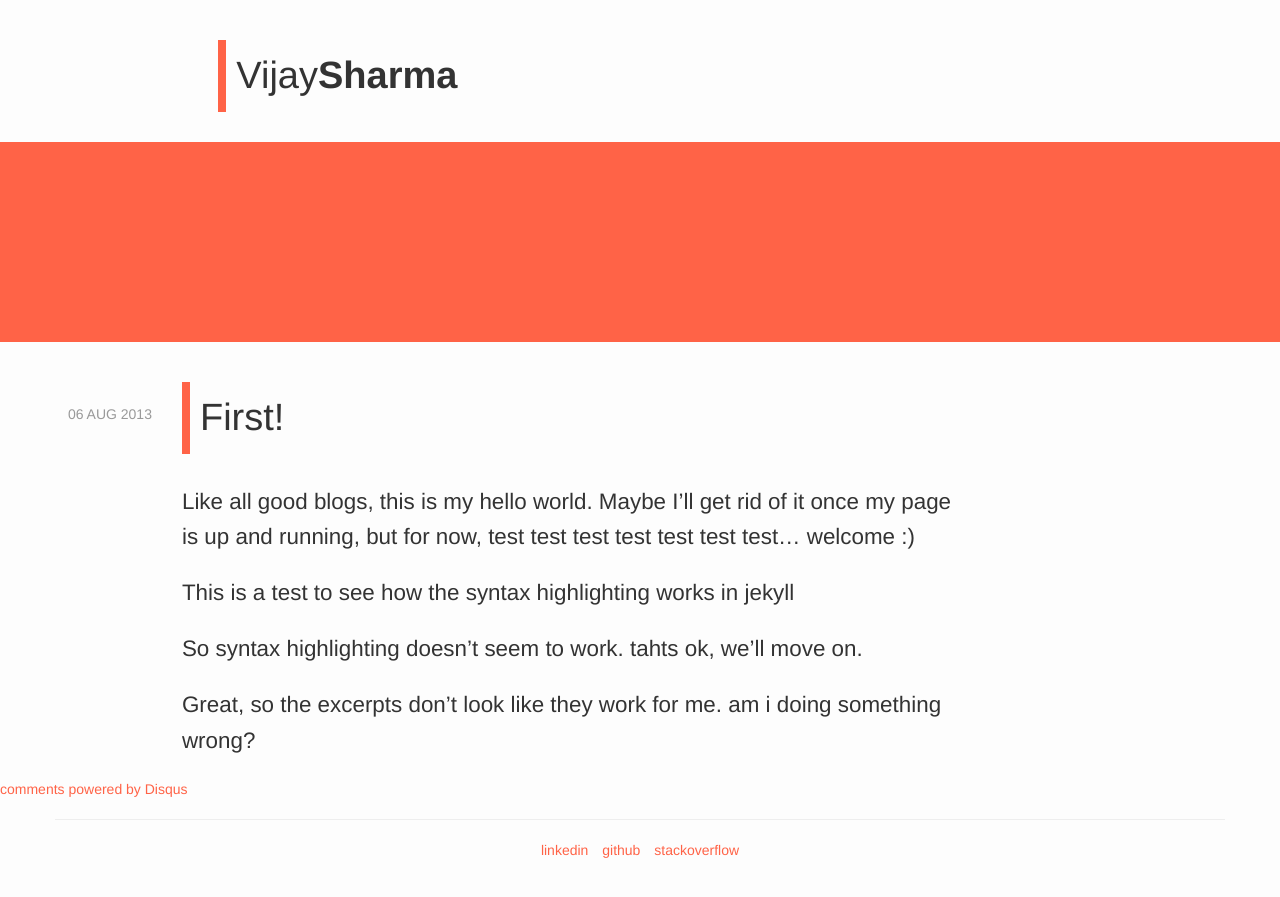
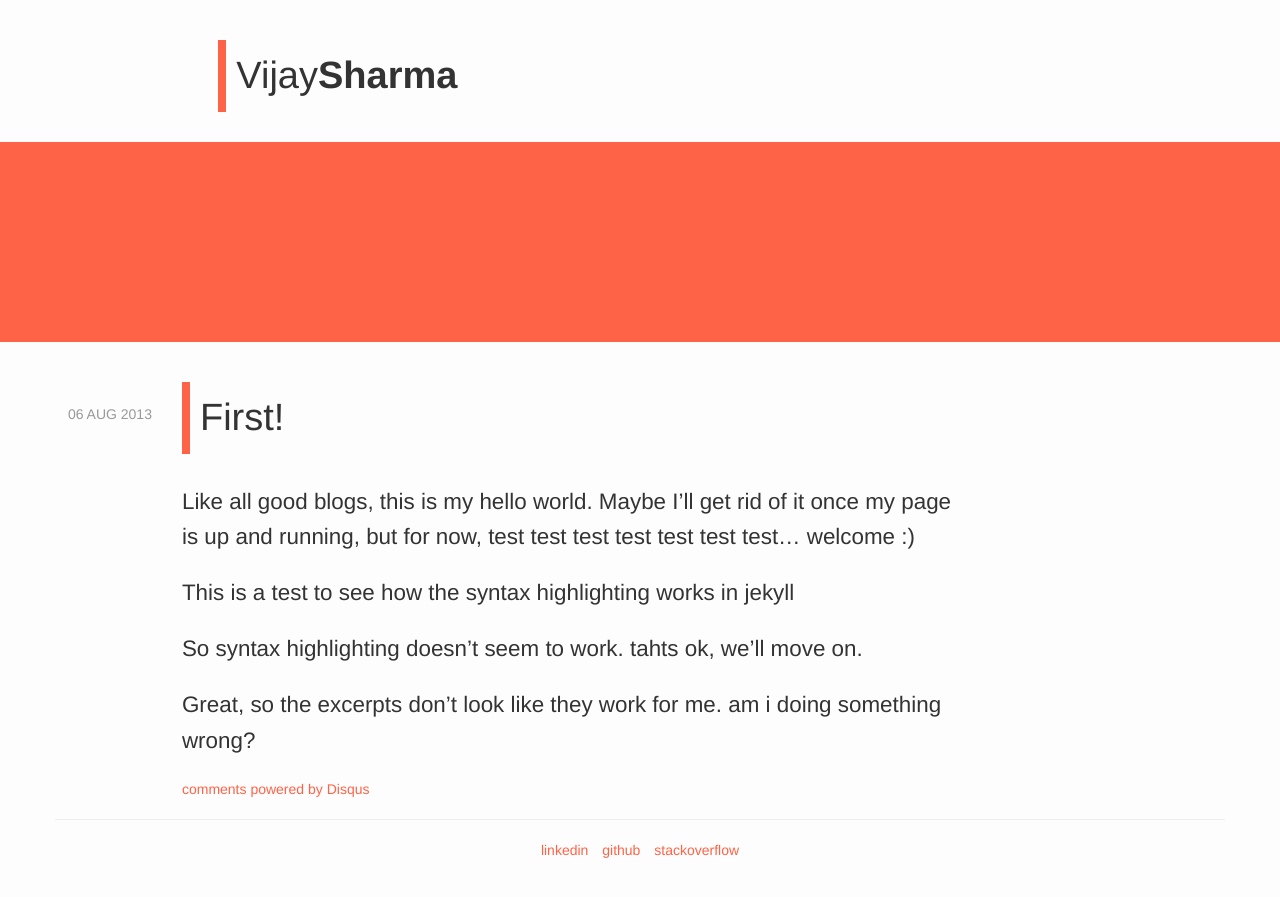
Before and after one commit to vijaysharm/vijaysharm.github.io, a Jekyll site: the page built from _posts/2013-08-6-first.md, in a window 1280 px wide. Shown: the top 897 px of the page. Built offline with Jekyll 4.4.1, drawn with Linux system fonts in a browser that asks for light colours; comment, search, counter and statistics services are not loaded.

Commit message:
Moved the disqus comment box

```diff
--- a/_includes/post.html
+++ b/_includes/post.html
@@ -8,6 +8,7 @@
 		<div class="col-lg-9">
 			<h1 class="article_title">{{ page.title }}</h1>
 			{{ content }}
+			{% include disqus.html %}
 		</div>
 	</div>
 </section>
--- a/_layouts/post.html
+++ b/_layouts/post.html
@@ -2,4 +2,3 @@
 layout: default
 ---
 {% include post.html %}
-{% include disqus.html %}
```
